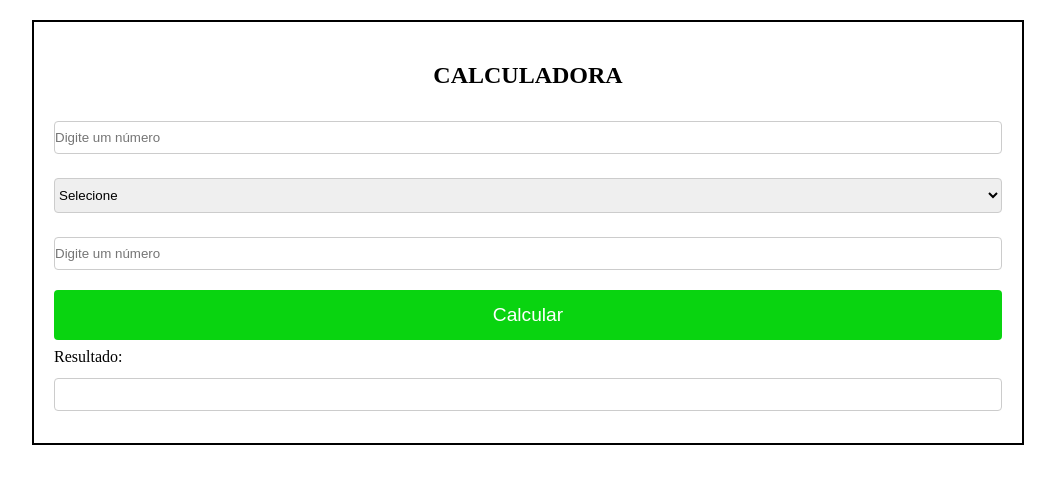
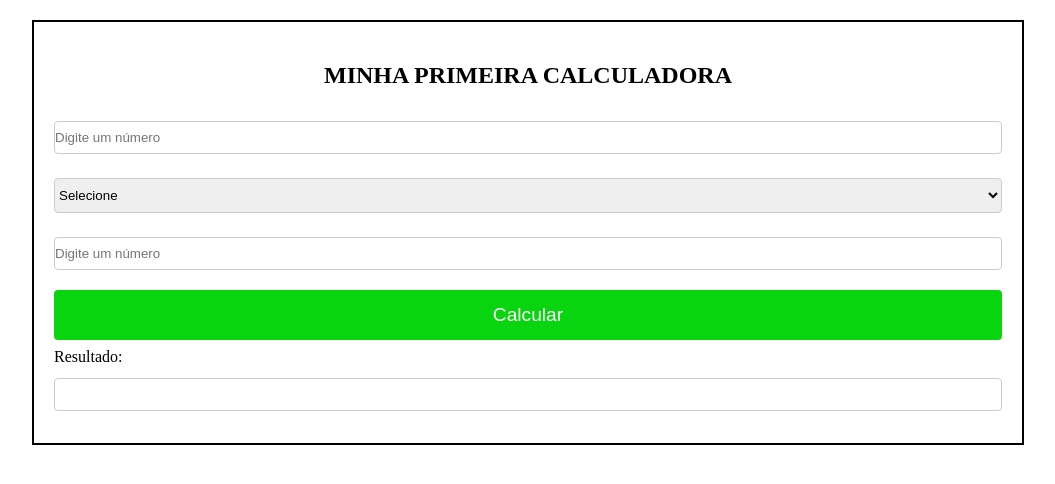
Before and after one commit to carbarrosmari/projCalculadora, a plain HTML site: page index.html in a window 1280 px wide. Shown: the whole page, without its empty margins (112-1167 px from the left). Drawn offline with Linux system fonts and the light colour scheme.

Commit message:
outro comit agora em master

```diff
--- a/index.html
+++ b/index.html
@@ -8,7 +8,7 @@
   </head>
   <body>
     <main>
-      <h2>CALCULADORA</h2>
+      <h2>MINHA PRIMEIRA CALCULADORA</h2>
      <input id="num1" type="text" placeholder="Digite um número">
    <select  id="operacao">
      <option value="">Selecione</option>
```
